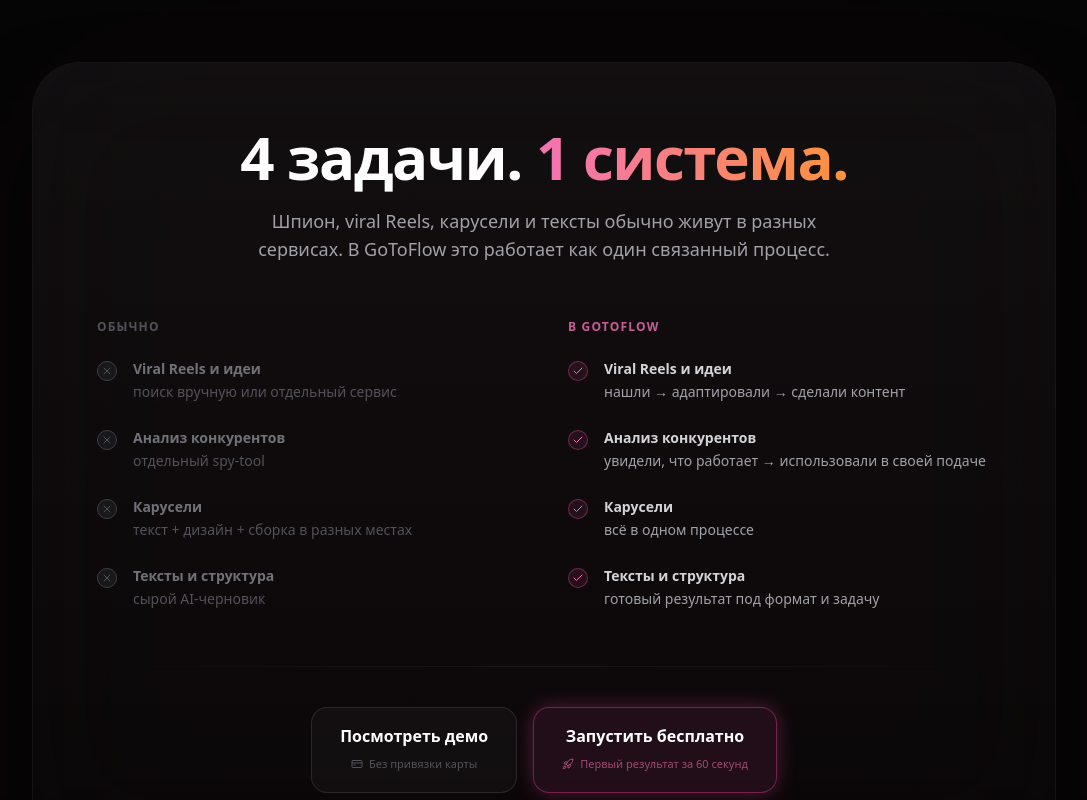
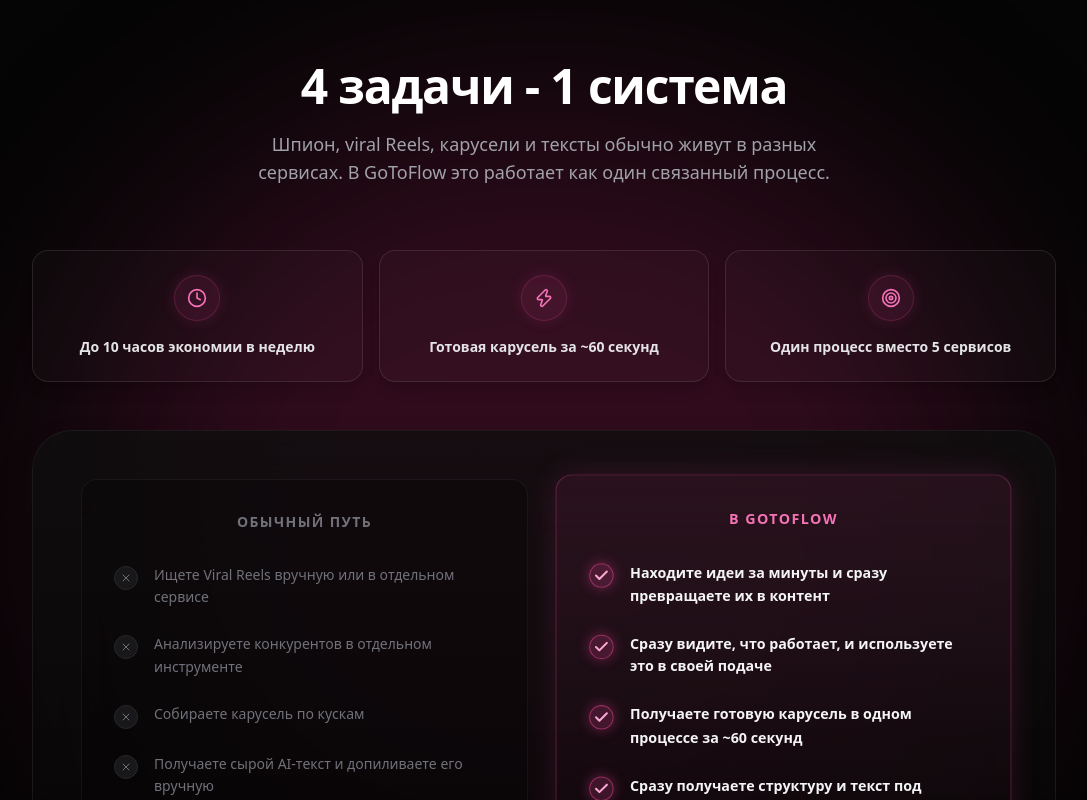
Before and after one commit to matteimikeska49-bot/gtf, a React (Vite) app: page / in a window 1280 px wide. Shown: the part 3700-4500 px from the top of the page, without its empty margins (96-1183 px from the left). Built offline with nearby package versions, Linux system fonts and the light colour scheme.

Commit message:
feat(unified-system): rebuild as monolithic comparison card beneath floating metric boxes, showing clear GoToFlow superiority

```diff
--- a/src/components/UnifiedSystem.jsx
+++ b/src/components/UnifiedSystem.jsx
@@ -1,129 +1,119 @@
 import React from 'react';
 import { motion } from 'framer-motion';
-import { X, Check, CreditCard, Rocket } from 'lucide-react';
+import { X, Check, Clock, Zap, Target } from 'lucide-react';
 
-/* ─── Данные сравнения ─── */
-const rows = [
-  {
-    label:   'Viral Reels и идеи',
-    problem: 'поиск вручную или отдельный сервис',
-    solution:'нашли → адаптировали → сделали контент',
-  },
-  {
-    label:   'Анализ конкурентов',
-    problem: 'отдельный spy-tool',
-    solution:'увидели, что работает → использовали в своей подаче',
-  },
-  {
-    label:   'Карусели',
-    problem: 'текст + дизайн + сборка в разных местах',
-    solution:'всё в одном процессе',
-  },
-  {
-    label:   'Тексты и структура',
-    problem: 'сырой AI-черновик',
-    solution:'готовый результат под формат и задачу',
-  },
+const metrics = [
+  { icon: <Clock className="w-5 h-5 text-pink-400" />, text: "До 10 часов экономии в неделю" },
+  { icon: <Zap className="w-5 h-5 text-pink-400" />, text: "Готовая карусель за ~60 секунд" },
+  { icon: <Target className="w-5 h-5 text-pink-400" />, text: "Один процесс вместо 5 сервисов" },
+];
+
+const oldWay = [
+  "Ищете Viral Reels вручную или в отдельном сервисе",
+  "Анализируете конкурентов в отдельном инструменте",
+  "Собираете карусель по кускам",
+  "Получаете сырой AI-текст и допиливаете его вручную",
+  "Шаблонный дизайн и “пластиковый” текст",
+];
+
+const newWay = [
+  "Находите идеи за минуты и сразу превращаете их в контент",
+  "Сразу видите, что работает, и используете это в своей подаче",
+  "Получаете готовую карусель в одном процессе за ~60 секунд",
+  "Сразу получаете структуру и текст под формат",
+  "Контент в вашем стиле: свои фото, свои промпты, своя подача",
 ];
 
 export const UnifiedSystem = () => (
   <section className="py-24 md:py-32 px-6 relative z-10 w-full overflow-hidden bg-[#050505]">
-
     <div className="max-w-5xl mx-auto relative">
 
-      {/* ─── Фоновое свечение позади монолита ─── */}
-      <div className="absolute -inset-12 bg-pink-600/10 blur-[120px] opacity-20 rounded-[4rem] pointer-events-none -z-10" />
+      {/* ─── Фоновое свечение позади секции ─── */}
+      <div className="absolute top-1/2 left-1/2 -translate-x-1/2 -translate-y-1/2 w-[90%] h-[90%] bg-pink-600/20 blur-[120px] rounded-full pointer-events-none -z-10" />
 
-      {/* ─── Монолит ─── */}
+      {/* ─── Заголовок и Подзаголовок ─── */}
+      <motion.div
+        initial={{ opacity: 0, y: 32 }}
+        whileInView={{ opacity: 1, y: 0 }}
+        viewport={{ once: true }}
+        transition={{ duration: 0.7, ease: 'easeOut' }}
+        className="text-center mb-16"
+      >
+        <h2 className="text-3xl md:text-4xl lg:text-5xl font-bold text-white tracking-tight mb-5">
+          4 задачи - 1 система
+        </h2>
+        <p className="text-base md:text-lg text-zinc-400 max-w-2xl mx-auto leading-relaxed font-medium text-balance">
+          Шпион, viral Reels, карусели и тексты обычно живут в разных сервисах. В GoToFlow это работает как один связанный процесс.
+        </p>
+      </motion.div>
+
+      {/* ─── Три верхних бокса с метриками ─── */}
+      <div className="grid grid-cols-1 md:grid-cols-3 gap-4 mb-12 relative z-10">
+        {metrics.map((m, i) => (
+          <motion.div
+            key={i}
+            initial={{ opacity: 0, y: 20 }}
+            whileInView={{ opacity: 1, y: 0 }}
+            viewport={{ once: true }}
+            transition={{ duration: 0.5, delay: i * 0.1, ease: 'easeOut' }}
+            className="flex flex-col items-center justify-center gap-3 bg-white/[0.02] border border-white/10 rounded-2xl p-6 text-center shadow-lg hover:bg-white/[0.04] transition-colors"
+          >
+             <div className="p-3 rounded-full bg-pink-500/10 mb-1 border border-pink-500/20 text-pink-400 shadow-[0_0_15px_rgba(236,72,153,0.15)]">
+                {m.icon}
+             </div>
+             <p className="text-zinc-200 font-semibold text-sm leading-snug">{m.text}</p>
+          </motion.div>
+        ))}
+      </div>
+
+      {/* ─── Главная парящая карточка (Монолит) ─── */}
       <motion.div
         initial={{ opacity: 0, y: 48 }}
         whileInView={{ opacity: 1, y: 0 }}
         viewport={{ once: true }}
         transition={{ duration: 0.8, ease: 'easeOut' }}
-        className="bg-white/[0.01] backdrop-blur-3xl border border-white/[0.05] rounded-[3rem] p-10 md:p-16 relative z-10 shadow-[0_50px_100px_-20px_rgba(0,0,0,0.8)] overflow-hidden"
+        className="bg-[#050505]/80 backdrop-blur-3xl border border-white/[0.08] rounded-[2.5rem] p-8 md:p-12 relative z-10 shadow-2xl overflow-hidden"
       >
-        {/* Внутренний шум-блик */}
+        {/* Внутренний шум-блик для карточки */}
         <div className="absolute inset-0 bg-gradient-to-b from-white/[0.03] to-transparent pointer-events-none" />
 
-        {/* ─── Заголовок ─── */}
-        <div className="text-center mb-14 relative z-10">
-          <h2 className="text-4xl md:text-5xl lg:text-6xl font-bold text-white tracking-tight mb-5">
-            4 задачи.{' '}
-            <span className="text-gradient-brand">1 система.</span>
-          </h2>
-          <p className="text-base md:text-lg text-zinc-400 max-w-3xl mx-auto leading-relaxed font-medium text-balance">
-            Шпион, viral Reels, карусели и тексты обычно живут в разных сервисах.
-            В GoToFlow это работает как один связанный процесс.
-          </p>
-        </div>
+        {/* ─── Сравнительная таблица (2 колонки) ─── */}
+        <div className="grid grid-cols-1 md:grid-cols-2 gap-8 items-stretch relative z-10">
 
-        {/* ─── Две колонки сравнения ─── */}
-        <div className="grid grid-cols-1 md:grid-cols-2 gap-8 md:gap-12 relative z-10 mb-14">
-
-          {/* Левая — «Обычно» */}
-          <div>
-            <p className="text-xs uppercase tracking-widest font-bold text-zinc-600 mb-6">
-              Обычно
+          {/* Левая — «Обычный путь» */}
+          <div className="bg-black/20 border border-white/5 rounded-2xl p-6 md:p-8 flex flex-col h-full">
+            <p className="text-sm uppercase tracking-widest font-bold text-zinc-500 mb-8 text-center">
+              Обычный путь
             </p>
-            <div className="flex flex-col gap-6">
-              {rows.map((row) => (
-                <div key={row.label} className="flex items-start gap-4">
-                  <div className="shrink-0 mt-0.5 w-5 h-5 rounded-full border border-zinc-700 bg-zinc-900 flex items-center justify-center">
-                    <X className="w-3 h-3 text-zinc-600" />
+            <div className="flex flex-col gap-6 flex-1">
+              {oldWay.map((text, idx) => (
+                <div key={idx} className="flex items-start gap-4">
+                  <div className="shrink-0 mt-0.5 w-6 h-6 rounded-full border border-zinc-800 bg-zinc-900 flex items-center justify-center">
+                    <X className="w-3 h-3 text-zinc-500" />
                   </div>
-                  <div>
-                    <p className="text-sm font-semibold text-zinc-500 mb-0.5">{row.label}</p>
-                    <p className="text-sm text-zinc-600 leading-relaxed">{row.problem}</p>
-                  </div>
+                  <p className="text-sm text-zinc-500 font-medium leading-relaxed">{text}</p>
                 </div>
               ))}
             </div>
           </div>
 
-          {/* Правая — «В GoToFlow» */}
-          <div>
-            <p className="text-xs uppercase tracking-widest font-bold text-pink-400/80 mb-6">
+          {/* Правая — «GoToFlow» (ПОБЕДИТЕЛЬ) */}
+          <div className="bg-gradient-to-b from-pink-500/10 to-transparent border border-pink-500/30 shadow-[0_0_30px_rgba(236,72,153,0.15)] rounded-2xl p-6 md:p-8 md:scale-[1.02] flex flex-col h-full z-10 origin-center transition-transform">
+            <p className="text-sm uppercase tracking-widest font-bold text-pink-400 mb-8 text-center shadow-pink-500 drop-shadow-sm">
               В GoToFlow
             </p>
-            <div className="flex flex-col gap-6">
-              {rows.map((row) => (
-                <div key={row.label} className="flex items-start gap-4">
-                  <div className="shrink-0 mt-0.5 w-5 h-5 rounded-full border border-pink-500/40 bg-pink-500/10 flex items-center justify-center">
-                    <Check className="w-3 h-3 text-pink-400" />
+            <div className="flex flex-col gap-6 flex-1 text-zinc-100">
+              {newWay.map((text, idx) => (
+                <div key={idx} className="flex items-start gap-4">
+                  <div className="shrink-0 mt-0.5 w-6 h-6 rounded-full border border-pink-500/50 bg-pink-500/20 flex items-center justify-center shadow-[0_0_12px_rgba(236,72,153,0.4)]">
+                    <Check className="w-4 h-4 text-pink-300" strokeWidth={3} />
                   </div>
-                  <div>
-                    <p className="text-sm font-semibold text-zinc-300 mb-0.5">{row.label}</p>
-                    <p className="text-sm text-zinc-400 font-medium leading-relaxed">{row.solution}</p>
-                  </div>
+                  <p className="text-sm text-zinc-100 font-semibold leading-relaxed">{text}</p>
                 </div>
               ))}
             </div>
           </div>
-        </div>
 
-        {/* ─── Разделитель ─── */}
-        <div className="h-px bg-gradient-to-r from-transparent via-white/[0.06] to-transparent mb-10 relative z-10" />
-
-        {/* ─── Кнопки ─── */}
-        <div className="flex flex-col sm:flex-row items-center justify-center gap-4 relative z-10">
-
-          {/* Кнопка Демо */}
-          <button className="group flex flex-col items-center gap-1 px-7 py-4 rounded-2xl border border-white/10 bg-white/[0.03] text-white font-semibold text-base hover:bg-white/[0.06] hover:border-white/20 transition-all duration-300 min-w-[200px]">
-            <span>Посмотреть демо</span>
-            <span className="flex items-center gap-1.5 text-[11px] font-normal text-zinc-600">
-              <CreditCard className="w-3 h-3" />
-              Без привязки карты
-            </span>
-          </button>
-
-          {/* Кнопка CTA */}
-          <button className="group flex flex-col items-center gap-1 px-7 py-4 rounded-2xl border border-pink-500/40 bg-pink-500/10 text-white font-semibold text-base shadow-[0_0_20px_rgba(236,72,153,0.3)] hover:shadow-[0_0_36px_rgba(236,72,153,0.45)] hover:bg-pink-500/15 hover:border-pink-500/60 transition-all duration-300 min-w-[200px]">
-            <span>Запустить бесплатно</span>
-            <span className="flex items-center gap-1.5 text-[11px] font-normal text-pink-400/60">
-              <Rocket className="w-3 h-3" />
-              Первый результат за 60 секунд
-            </span>
-          </button>
         </div>
       </motion.div>
     </div>
```
